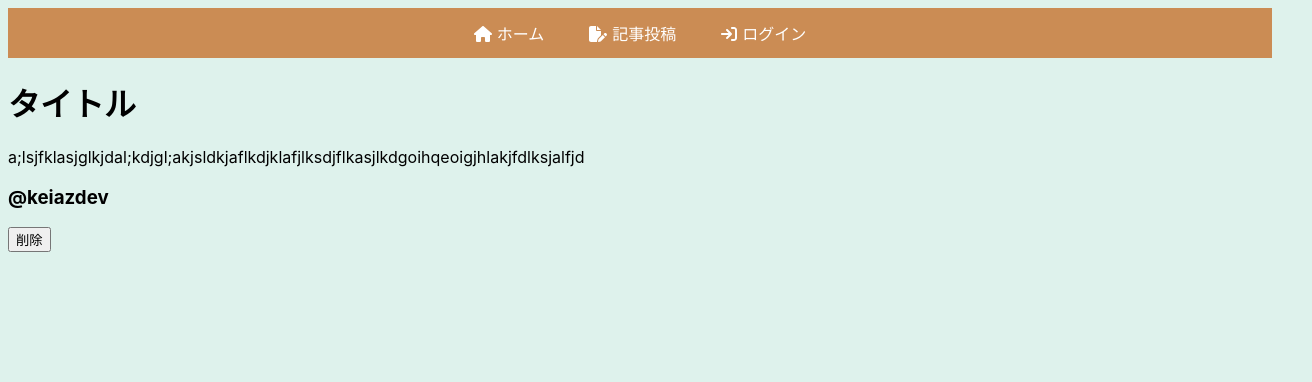
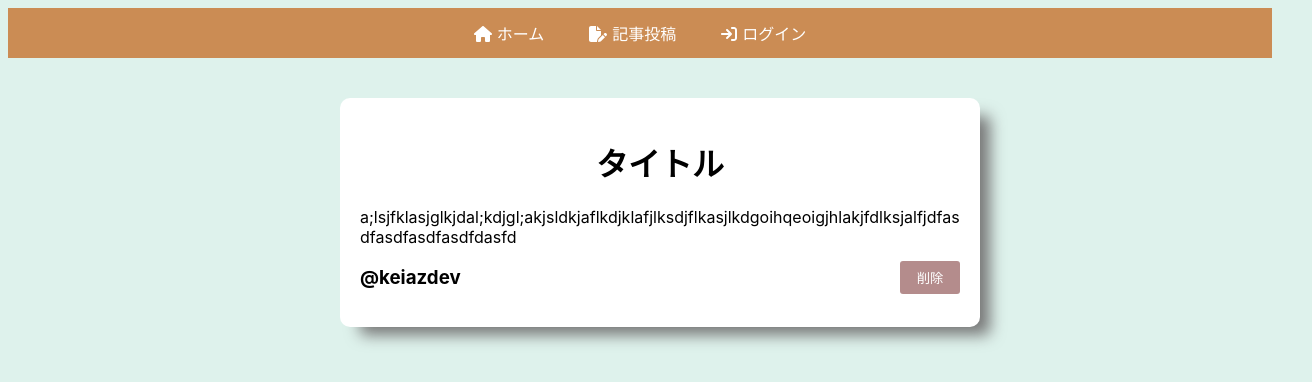
Before and after one commit to KeiAzDev/blog-ts, a React (Vite) app: page / in a window 1280 px wide. Shown: the top 382 px of the page, 1312 px wide, since content can reach past the window. Built offline with nearby package versions, Linux system fonts and the light colour scheme; no server answers.

Commit message:
homeのスタイル追加

```diff
--- a/src/components/Home.tsx
+++ b/src/components/Home.tsx
@@ -1,4 +1,4 @@
-
+import "./styles/Home.css";
 
 const Home = () => {
   return (
@@ -7,16 +7,16 @@ const Home = () => {
         <div className="postHeader">
           <h1>タイトル</h1>
         </div>
-      </div>
-      <div className="postTextContainer">
-        a;lsjfklasjglkjdal;kdjgl;akjsldkjaflkdjklafjlksdjflkasjlkdgoihqeoigjhlakjfdlksjalfjd
-      </div>
-      <div className="nameAndDeleteButton">
-        <h3>@keiazdev</h3>
-        <button>削除</button>
+        <div className="postTextContainer">
+          a;lsjfklasjglkjdal;kdjgl;akjsldkjaflkdjklafjlksdjflkasjlkdgoihqeoigjhlakjfdlksjalfjdfasdfasdfasdfasdfdasfd
+        </div>
+        <div className="nameAndDeleteButton">
+          <h3>@keiazdev</h3>
+          <button>削除</button>
+        </div>
       </div>
     </div>
-  )
-}
+  );
+};
 
-export default Home
+export default Home;
--- /dev/null
+++ b/src/components/styles/Home.css
@@ -0,0 +1,56 @@
+.homePage {
+  width: 100%;
+  height: calc(100vh - 80px);
+  height: auto;
+  display: flex;
+  flex-direction: column;
+  align-items: center;
+  padding: 20px;
+}
+
+.homePage .postContents {
+  width: 600px;
+  height: auto;
+  max-height: 600px;
+  background-color: #fff;
+  box-shadow: 15px 13px 15px -5px #777777;
+  margin: 20px;
+  padding: 20px;
+  border-radius: 10px;
+}
+
+.postHeader {
+  text-align: center;
+  margin-top: 5px;
+}
+
+.postContents .postTextContainer {
+  height: auto;
+  word-wrap: break-word;
+  max-height: 400px;
+  width: 100%;
+}
+
+.nameAndDeleteButton {
+  display: flex;
+  align-items: center;;
+}
+
+.nameAndDeleteButton button {
+  flex: 10%;
+  background-color: rgb(180, 140, 140);
+  color: rgb(255, 255, 255);
+  padding: 7px 15px;
+  border-radius: 3px;
+  border: none;
+  cursor: pointer;
+  transition: all 3s;
+}
+
+.nameAndDeleteButton button:hover {
+  background-color: rgb(255, 0, 0);
+}
+
+.nameAndDeleteButton h3 {
+  flex: 90%
+}
```
